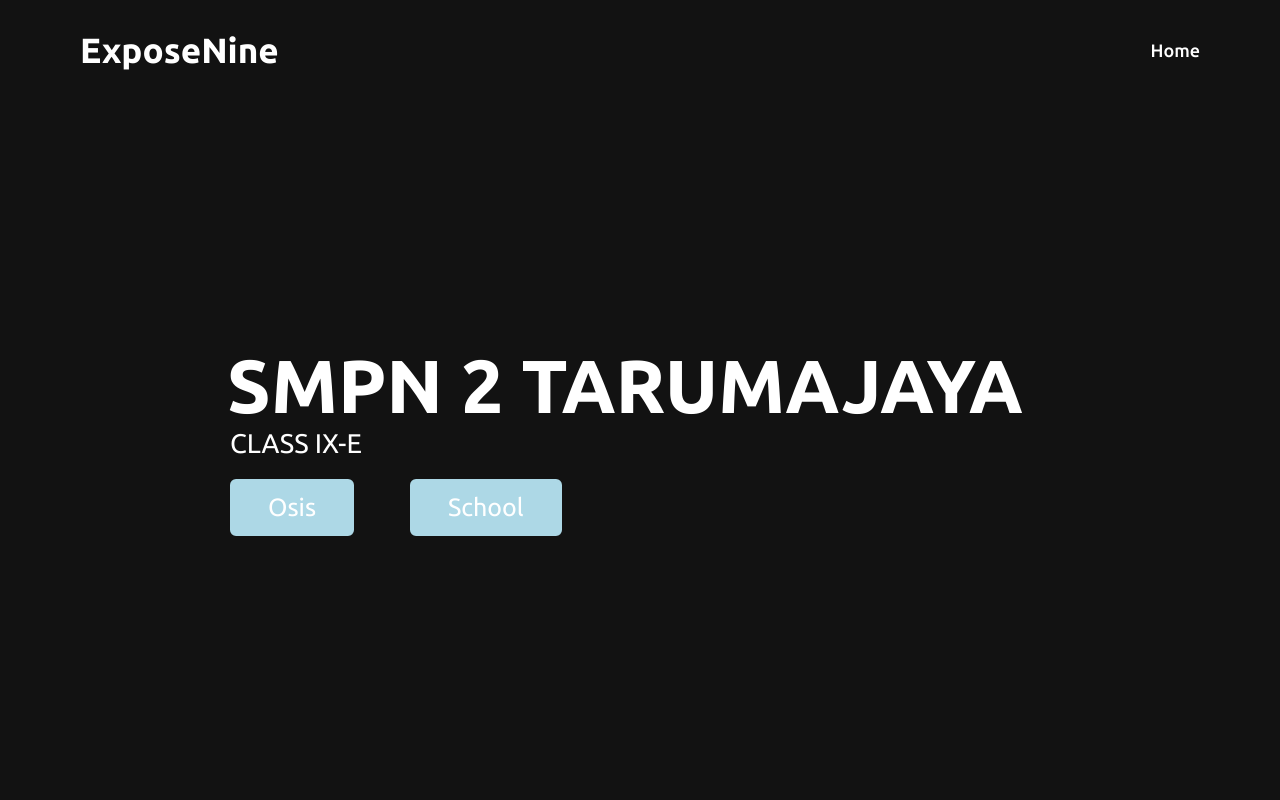
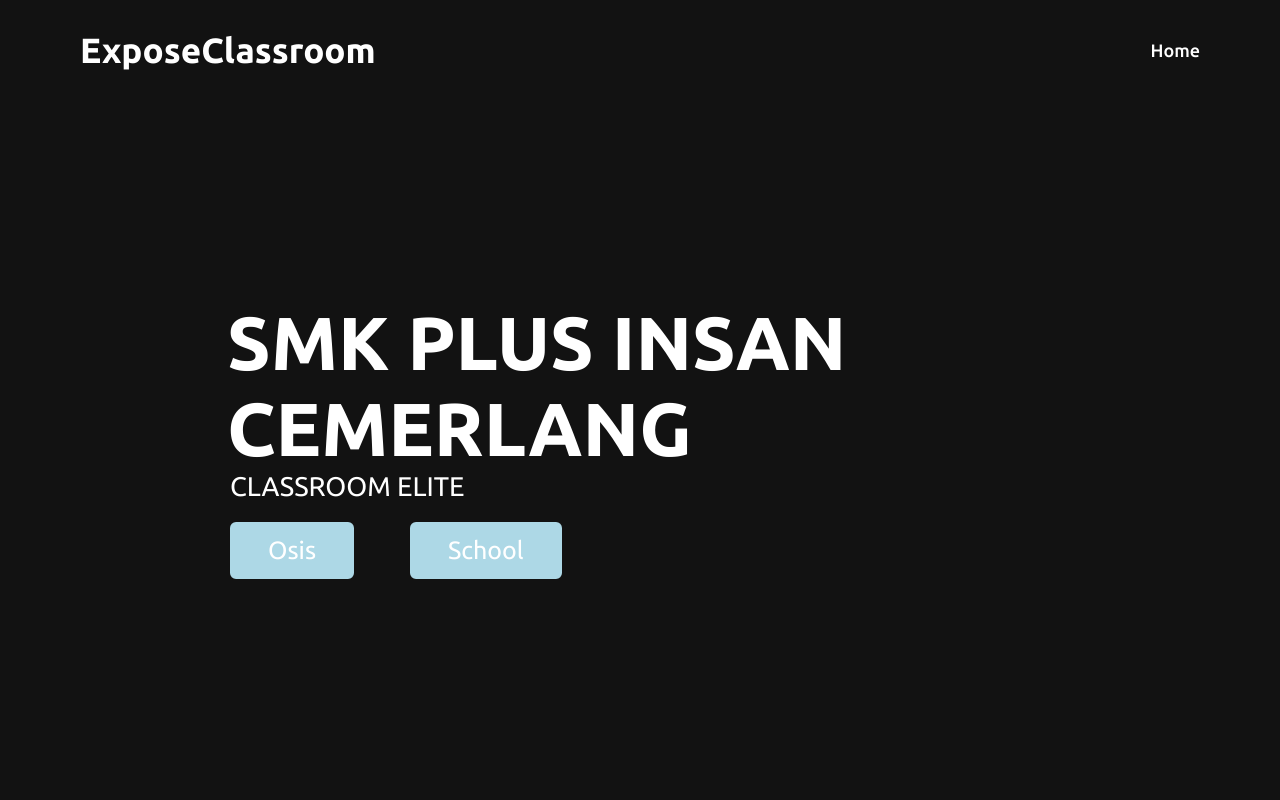
Before and after one commit to ihell/Classroom, a plain HTML site: page About.html in a window 1280 px wide. Shown: the top 800 px of the page. Drawn offline with nearby package versions, Linux system fonts and the light colour scheme; no server answers; a script that the page names is missing.

Commit message:
update about

```diff
--- a/About.html
+++ b/About.html
@@ -8,7 +8,7 @@
 
     <meta name="viewport" content="width=device-width, initial-scale=1.0" />
 
-    <title>About IX-E</title>
+    <title>About ClassroomElite</title>
 
       <link rel="stylesheet" href="https://cdnjs.cloudflare.com/ajax/libs/font-awesome/5.15.3/css/all.min.css" integrity="sha512-xrvgIhWJCTaT+Xt7m57ZxG0t5STYj2mPhRj29mSMHx7V5WbQ2yHprI5ipN02bH21VnDLd8qys9K+X93nkM0ojA==" crossorigin="anonymous" />
 
@@ -51,7 +51,7 @@
     <nav class="navbar">
       <div class="max-width">
         <div class="logo">
-          <a href="#home">ExposeNine<span></span></a>
+          <a href="#home">ExposeClassroom<span></span></a>
         </div>
 
         <ul class="menu">
@@ -73,9 +73,9 @@
     <section class="home" id="home">
       <div class="max-width">
         <div class="home-content">
-          <div class="text-2">SMPN 2 TARUMAJAYA</div>
+          <div class="text-2">SMK PLUS INSAN CEMERLANG</div>
 
-          <div class="text-1">CLASS IX-E</div>
+          <div class="text-1">CLASSROOM ELITE</div>
 
           <a data-aos="fade" class="this-is-pain" href="https://www.instagram.com/osis_doetar">Osis</a>
           <a data-aos="fade" class="this-is-pain2" href="https://www.instagram.com/doetartarumajaya">School</a>         </div>
```
